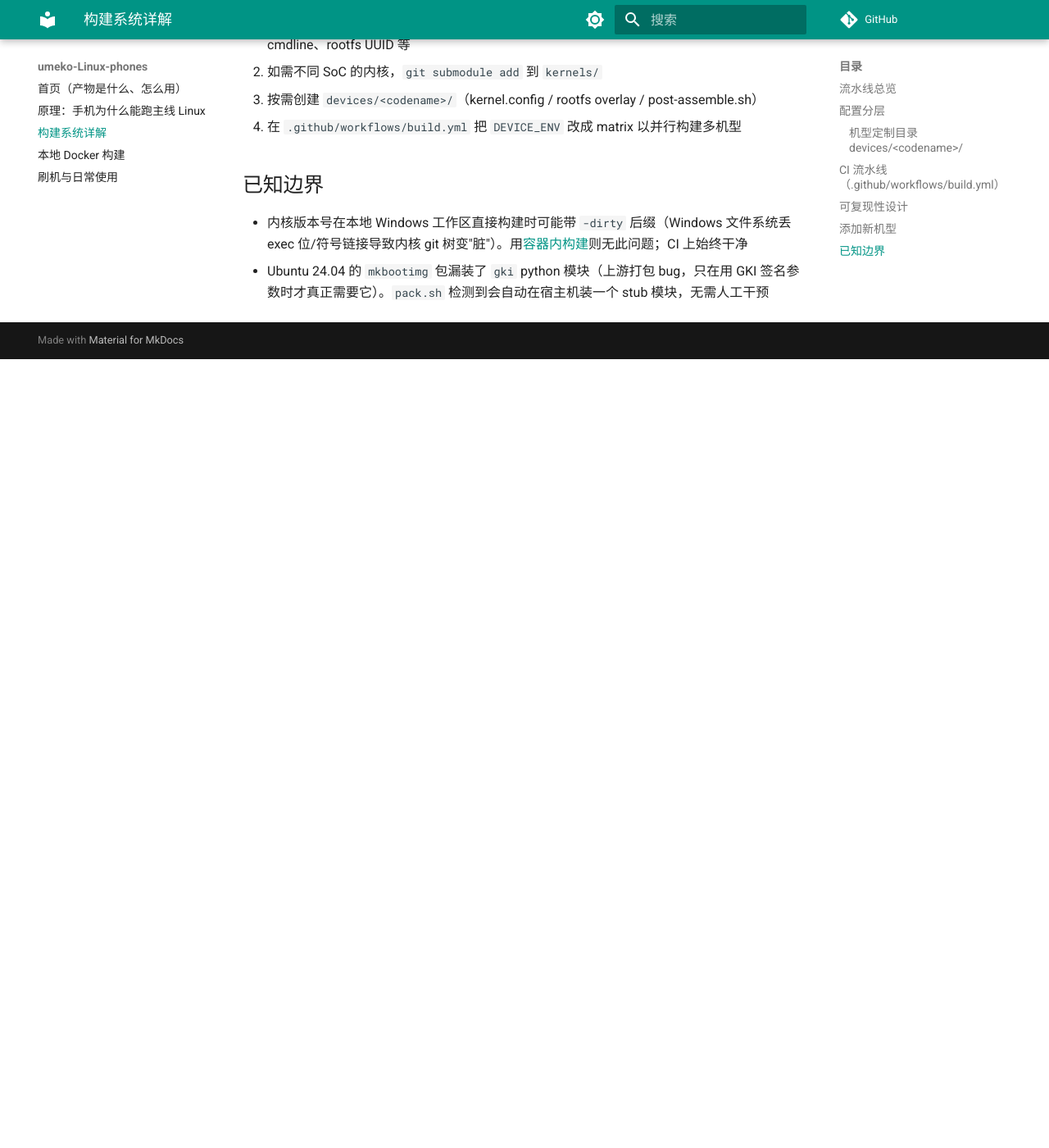
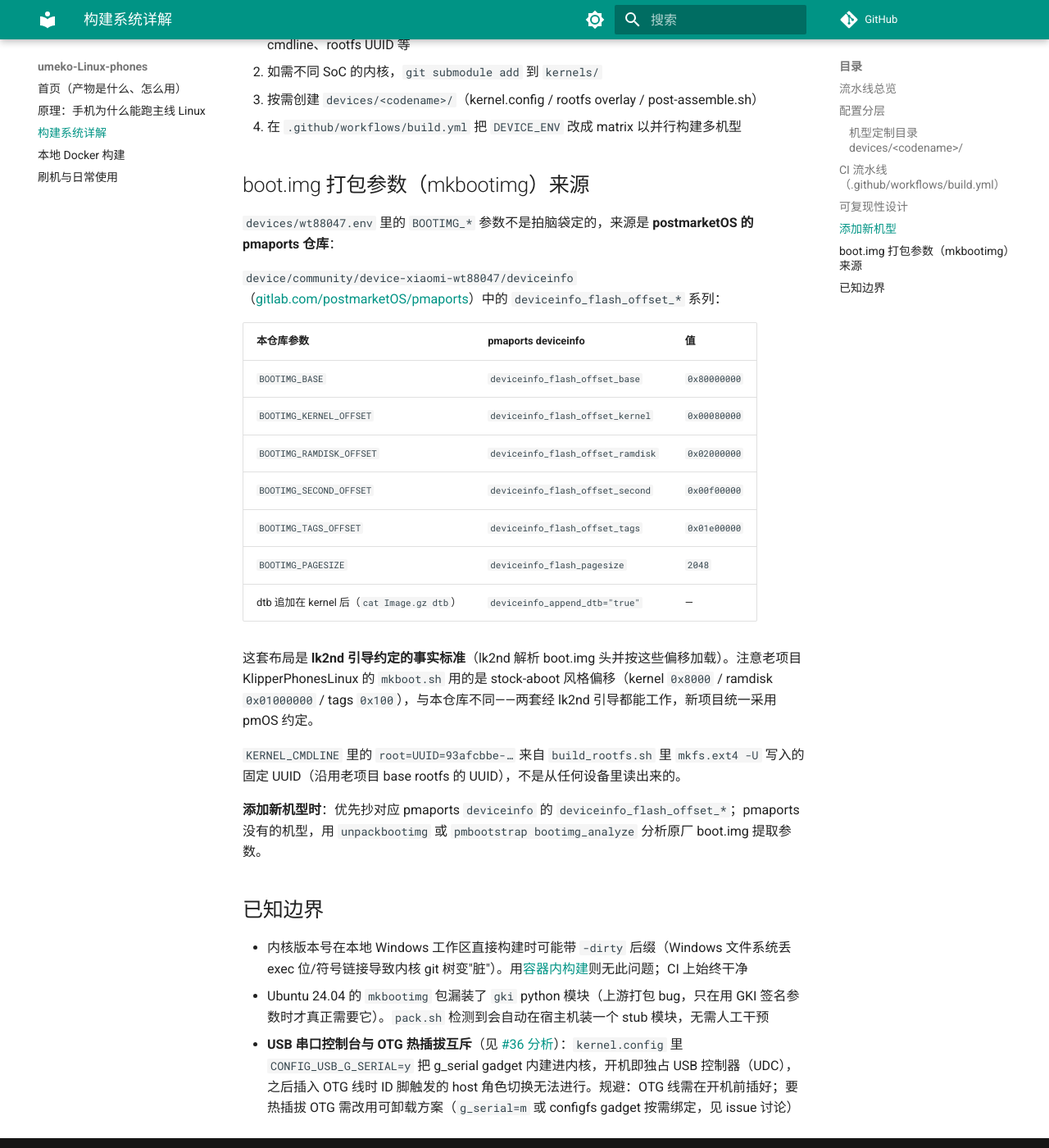
Before and after one commit to Linux-On-QcomPhone/umeko-Linux-phones, an MkDocs documentation site: the page built from docs/build.md, in a window 1280 px wide and 1400 px high, scrolled down 1742 px. Shown: the whole window at 82% size. Built offline with MkDocs 1.6.1 and Material for MkDocs 9.7.7, drawn with Linux system fonts in a browser that asks for light colours; comment, search, counter and statistics services are not loaded; before the commit the page ends 2180 px from its top, so only the background shows below that.

Commit message:
docs: mkbootimg 参数来源（pmaports deviceinfo / lk2nd 约定）+ OTG 与 ttyGS0 互斥的已知边界

```diff
--- a/docs/build.md
+++ b/docs/build.md
@@ -57,7 +57,30 @@ wt88047 的内核片段（`devices/wt88047/kernel.config`）在 msm8916_defconfi
 3. 按需创建 `devices/<codename>/`（kernel.config / rootfs overlay / post-assemble.sh）
 4. 在 `.github/workflows/build.yml` 把 `DEVICE_ENV` 改成 matrix 以并行构建多机型
 
+## boot.img 打包参数（mkbootimg）来源
+
+`devices/wt88047.env` 里的 `BOOTIMG_*` 参数不是拍脑袋定的，来源是 **postmarketOS 的 pmaports 仓库**：
+
+`device/community/device-xiaomi-wt88047/deviceinfo`（[gitlab.com/postmarketOS/pmaports](https://gitlab.com/postmarketOS/pmaports/-/blob/master/device/community/device-xiaomi-wt88047/deviceinfo)）中的 `deviceinfo_flash_offset_*` 系列：
+
+| 本仓库参数 | pmaports deviceinfo | 值 |
+| --- | --- | --- |
+| `BOOTIMG_BASE` | `deviceinfo_flash_offset_base` | `0x80000000` |
+| `BOOTIMG_KERNEL_OFFSET` | `deviceinfo_flash_offset_kernel` | `0x00080000` |
+| `BOOTIMG_RAMDISK_OFFSET` | `deviceinfo_flash_offset_ramdisk` | `0x02000000` |
+| `BOOTIMG_SECOND_OFFSET` | `deviceinfo_flash_offset_second` | `0x00f00000` |
+| `BOOTIMG_TAGS_OFFSET` | `deviceinfo_flash_offset_tags` | `0x01e00000` |
+| `BOOTIMG_PAGESIZE` | `deviceinfo_flash_pagesize` | `2048` |
+| dtb 追加在 kernel 后（`cat Image.gz dtb`） | `deviceinfo_append_dtb="true"` | — |
+
+这套布局是 **lk2nd 引导约定的事实标准**（lk2nd 解析 boot.img 头并按这些偏移加载）。注意老项目 KlipperPhonesLinux 的 `mkboot.sh` 用的是 stock-aboot 风格偏移（kernel `0x8000` / ramdisk `0x01000000` / tags `0x100`），与本仓库不同——两套经 lk2nd 引导都能工作，新项目统一采用 pmOS 约定。
+
+`KERNEL_CMDLINE` 里的 `root=UUID=93afcbbe-…` 来自 `build_rootfs.sh` 里 `mkfs.ext4 -U` 写入的固定 UUID（沿用老项目 base rootfs 的 UUID），不是从任何设备里读出来的。
+
+**添加新机型时**：优先抄对应 pmaports `deviceinfo` 的 `deviceinfo_flash_offset_*`；pmaports 没有的机型，用 `unpackbootimg` 或 `pmbootstrap bootimg_analyze` 分析原厂 boot.img 提取参数。
+
 ## 已知边界
 
 - 内核版本号在本地 Windows 工作区直接构建时可能带 `-dirty` 后缀（Windows 文件系统丢 exec 位/符号链接导致内核 git 树变"脏"）。用[容器内构建](docker.md)则无此问题；CI 上始终干净
 - Ubuntu 24.04 的 `mkbootimg` 包漏装了 `gki` python 模块（上游打包 bug，只在用 GKI 签名参数时才真正需要它）。`pack.sh` 检测到会自动在宿主机装一个 stub 模块，无需人工干预
+- **USB 串口控制台与 OTG 热插拔互斥**（见 [#36 分析](https://github.com/umeiko/KlipperPhonesLinux/issues/36)）：`kernel.config` 里 `CONFIG_USB_G_SERIAL=y` 把 g_serial gadget 内建进内核，开机即独占 USB 控制器（UDC），之后插入 OTG 线时 ID 脚触发的 host 角色切换无法进行。规避：OTG 线需在开机前插好；要热插拔 OTG 需改用可卸载方案（`g_serial=m` 或 configfs gadget 按需绑定，见 issue 讨论）
```
